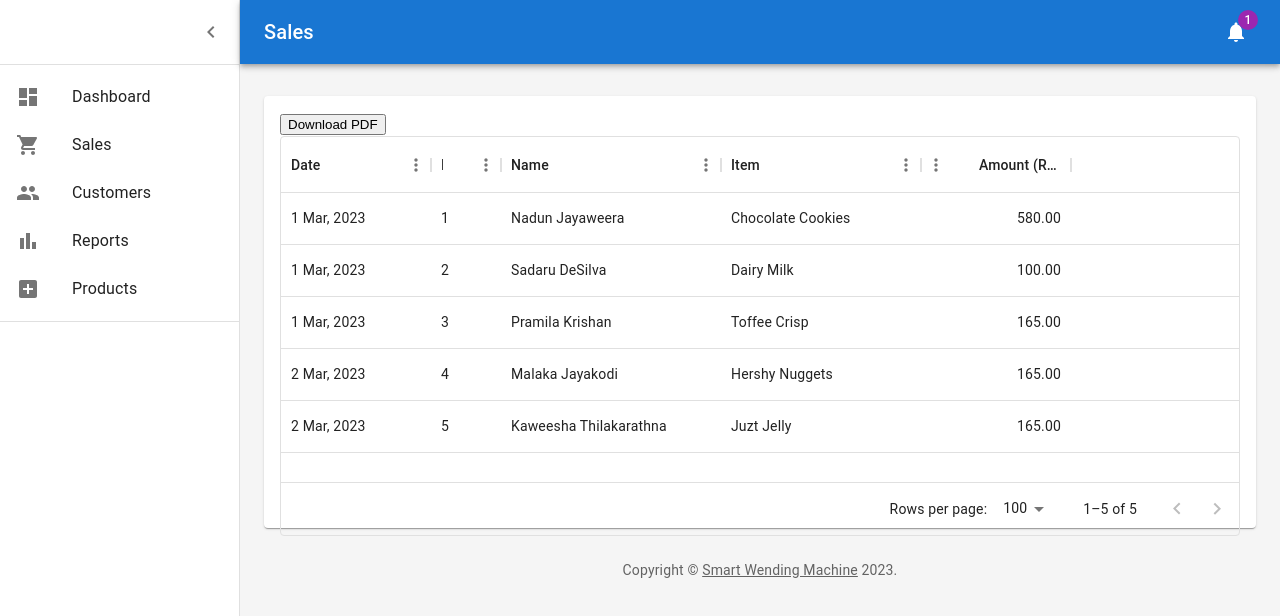
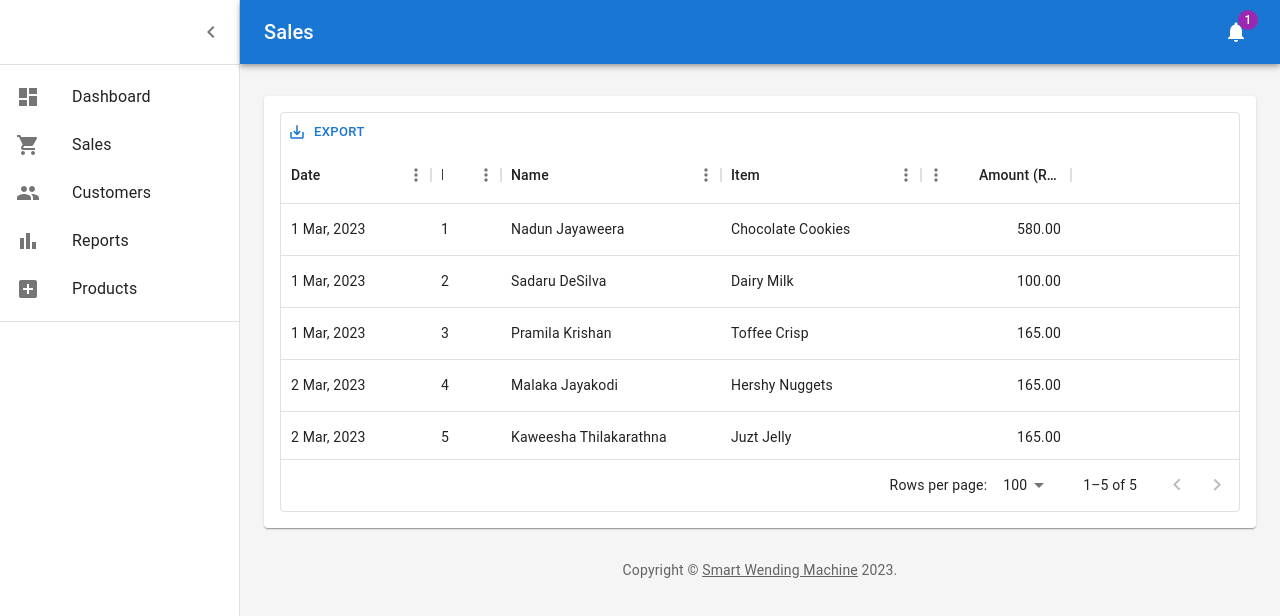
Before and after one commit to nadunjayaweera/testFrontEnd, a React (Create React App) app: page /sales in a window 1280 px wide. Shown: the top 616 px of the page. Built offline with nearby package versions, Linux system fonts and the light colour scheme.

Commit message:
pdf button update

```diff
--- a/src/Source/Admin/Sales/Orders.js
+++ b/src/Source/Admin/Sales/Orders.js
@@ -1,9 +1,8 @@
 
 import * as React from 'react';
 import { alpha, styled } from '@mui/material/styles';
-import { DataGrid, gridClasses } from '@mui/x-data-grid';
-import jsPDF from 'jspdf';
-import 'jspdf-autotable';
+import { DataGrid, gridClasses, GridToolbarContainer, GridToolbarExport } from '@mui/x-data-grid';
+
 
 const ODD_OPACITY = 0.2;
 
@@ -77,7 +76,13 @@ const dummyProducts = [
     amount: 165.00.toLocaleString('en-US', {minimumFractionDigits: 2}),
   },
 ];
-
+function CustomToolbar() {
+  return (
+    <GridToolbarContainer>
+      <GridToolbarExport />
+    </GridToolbarContainer>
+  );
+}
 
 export default function Orders() {
   const [editRowsModel, setEditRowsModel] = React.useState({});
@@ -109,52 +114,18 @@ export default function Orders() {
 
 ];
 
-const handleDownloadPdf = () => {
-  // Get the filtered rows from the grid
-  const filteredRows = gridRef.current?.getRows?.() || [];
-
-  // Create a new jsPDF instance
-  const doc = new jsPDF();
-
-  // Add a title to the PDF
-  doc.text('Sales Data', 10, 10);
-
-  // Define the columns for the PDF table
-  const columns = ['Date', 'ID', 'Name', 'Item', 'Amount (Rs.)'];
-
-  // Map the filtered rows to an array of arrays
-  const data = filteredRows.map((row) => [
-    row.date,
-    row.id,
-    row.name,
-    row.item,
-    row.amount,
-  ]);
-
-  // Add the table to the PDF document
-  doc.autoTable({
-    head: [columns],
-    body: data,
-  });
-
-  // Save the PDF document
-  doc.save('sales.pdf');
-};
-
-  const gridRef = React.useRef(null);
-
-
 
   return (
 
     <div style={{ height: 400, width: '100%' }}>
-      <button onClick={handleDownloadPdf}>Download PDF</button>
       <StripedDataGrid
         rows={dummyProducts}
         columns={columns}
         editRowsModel={editRowsModel}
         onEditRowsModelChange={(newModel) => setEditRowsModel(newModel)}
-        ref={gridRef}
+        slots={{
+          toolbar: CustomToolbar,
+        }}
       />
     </div>
   );
```
